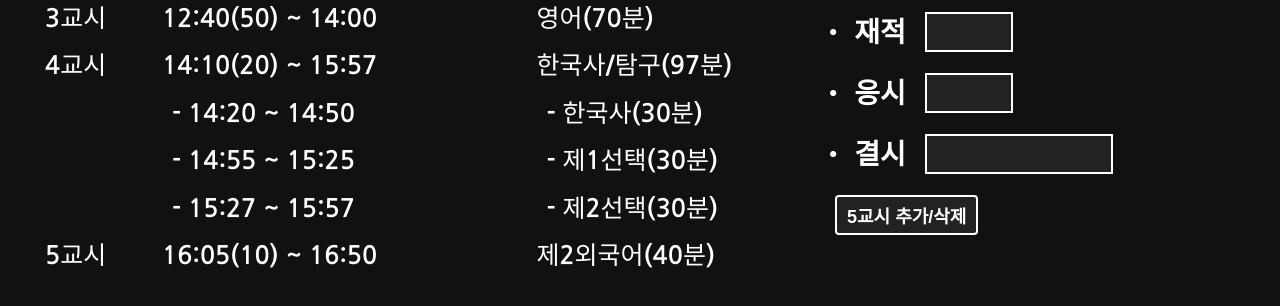
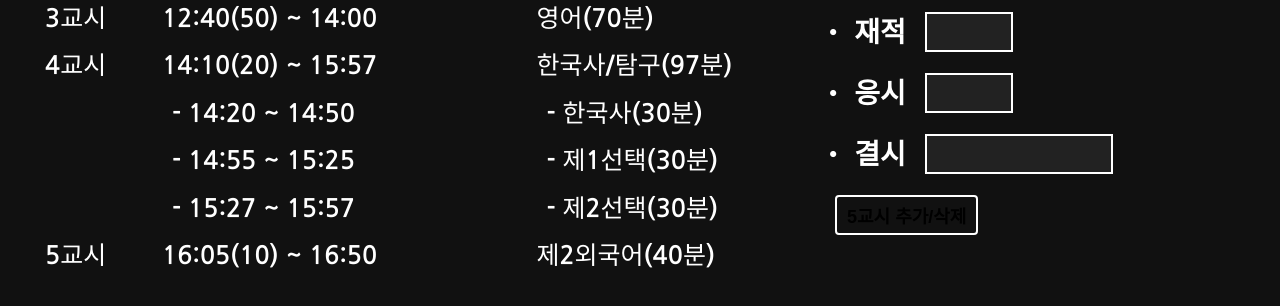
Before and after one commit to lpg2080/exam1, a plain HTML site: page index.html in a window 1280 px wide. Both pictures are taken after a click on the button "5교시 추가/삭제". Shown: the part 168-474 px from the top of the page. Drawn offline with Linux system fonts and the light colour scheme; no server answers.

Commit message:
index.html

```diff
--- a/index.html
+++ b/index.html
@@ -117,6 +117,13 @@
       background-color: yellow;
       color: #111;
     }
+
+  #toggle-period:focus,
+  #toggle-period:active {
+    background-color: initial;
+    color: initial;
+    outline: none;
+  }
 
     .schedule-table th:nth-child(2) {
       padding-left: 60px;
```
